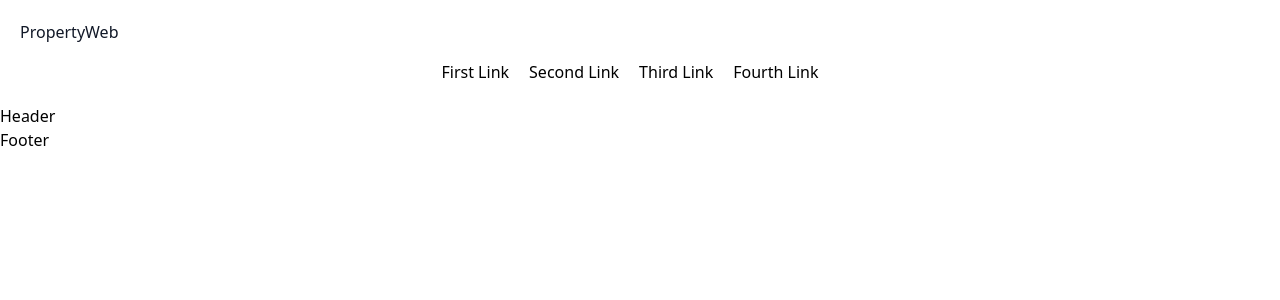
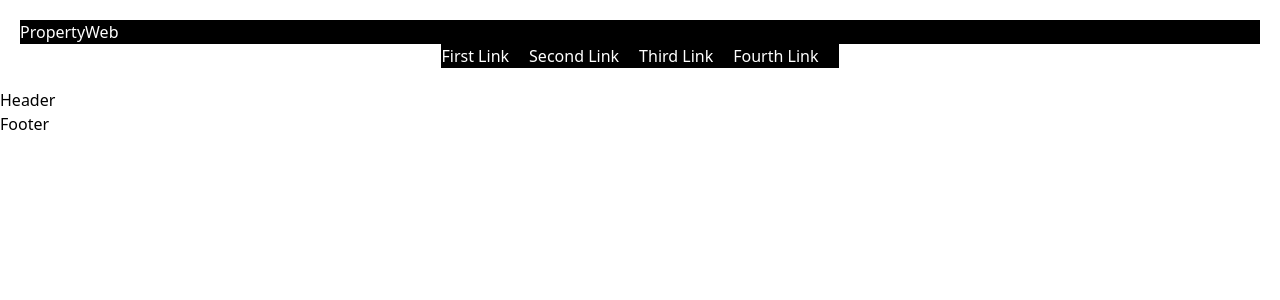
Before and after one commit to Akwei001/propertywebv1, a Next.js app: page / in a window 1280 px wide. Shown: the top 300 px of the page. Built offline with nearby package versions, Linux system fonts and the light colour scheme.

Commit message:
navbar bg color black

```diff
--- a/src/components/NavBar.tsx
+++ b/src/components/NavBar.tsx
@@ -3,11 +3,11 @@ import React from 'react';
 const NavBar = () => {
   return (
     <>
-      <div className='container flex flex-col flex-wrap p-5 mx-auto'>
-        <a className='flex items-center mb-4 font-medium text-gray-900 title-font'>
+      <div className='flex flex-col flex-wrap p-5 mx-auto '>
+        <a className='flex items-center font-medium text-white bg-black title-font'>
           PropertyWeb
         </a>
-        <div className='flex flex-wrap items-center justify-center text-base md:ml-auto md:mr-auto'>
+        <div className='flex flex-wrap justify-center text-base text-white bg-black md:ml-auto md:mr-auto'>
           <a className='mr-5'>First Link</a>
           <a className='mr-5'>Second Link</a>
           <a className='mr-5'>Third Link</a>
```
